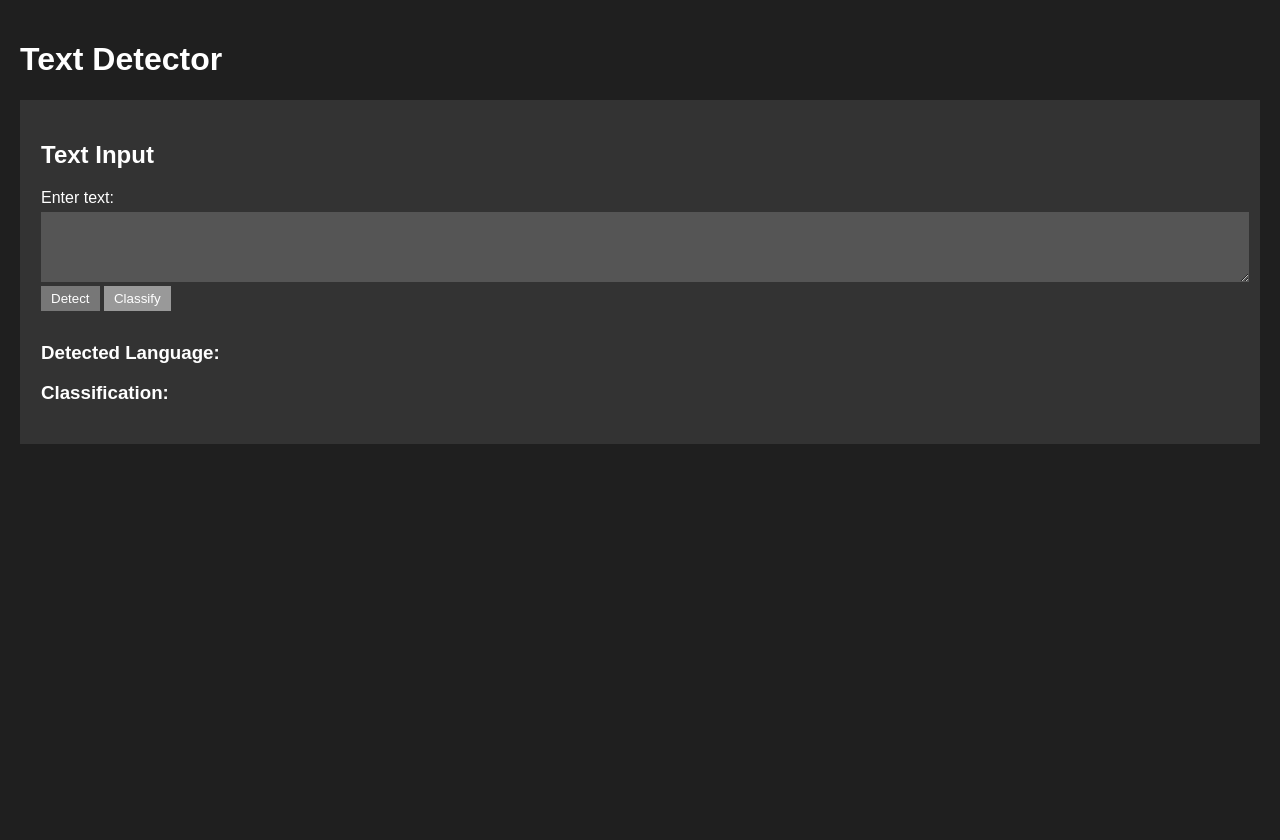
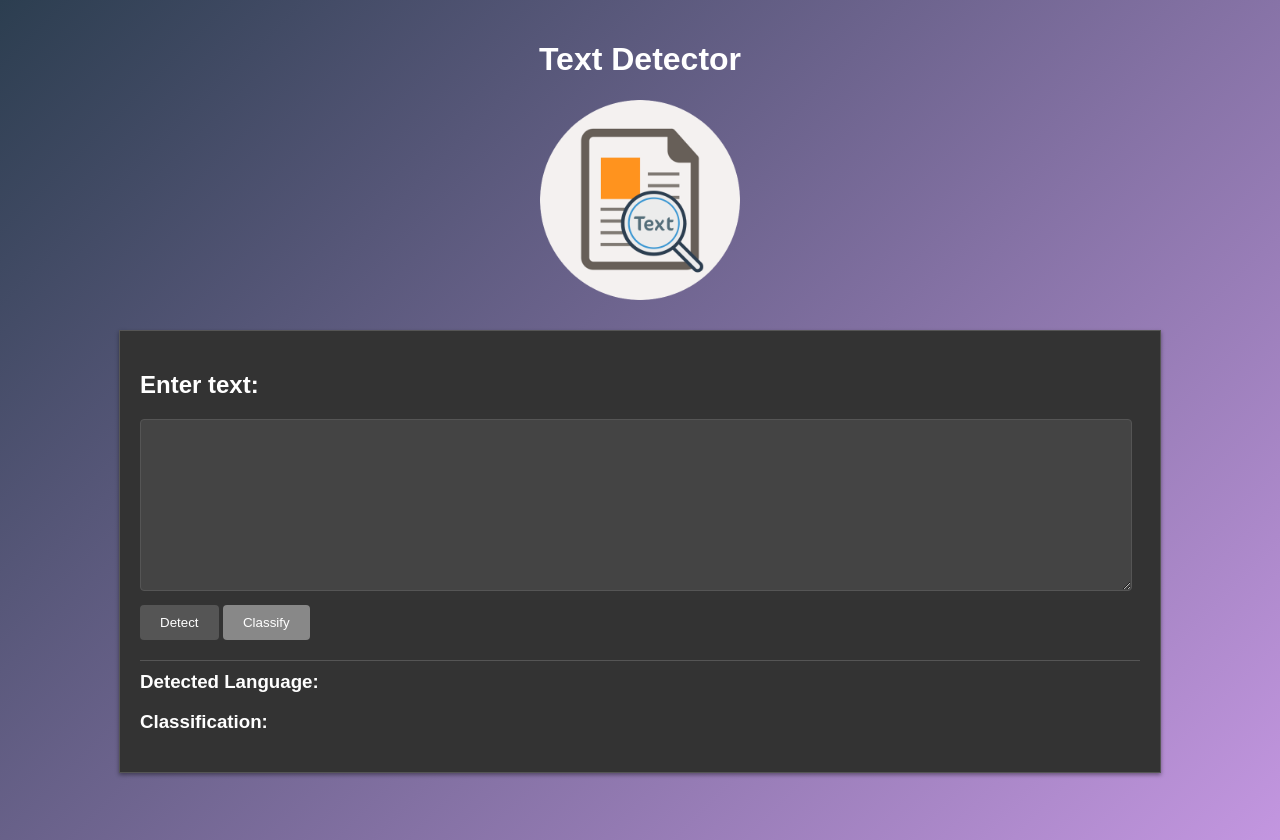
Before and after one commit to Bhuribhat/Text-Classification, a FastAPI app: template app/templates/index.html in a window 1280 px wide. Before the commit the page ends 444 px from the top, so only its background shows below. Run offline with FastAPI, Linux system fonts and the light colour scheme; the template is opened without the code that fills it, so the values that code supplies are empty; parts of the project's set-up code (start-up, migrations or seed data) failed here and were passed over.

Commit message:
update html and css

```diff
--- a/app/static/css/style.css
+++ b/app/static/css/style.css
@@ -1,20 +1,27 @@
 body {
     font-family: Arial, sans-serif;
+    height: 100vh;
     margin: 0;
     padding: 20px;
-    background-color: #1f1f1f;
+    background: linear-gradient(135deg, #2c3e50, #c396e0);
     color: #fff;
+    overflow: hidden;
 }
 
 h1 {
+    text-align: center;
     color: #fff;
 }
 
 .container {
-    margin-top: 20px;
-    border: 1px solid #333;
+    max-width: 1000px;
+    margin-top: 30px;
+    margin-left: auto;
+    margin-right: auto;
+    border: 1px solid #555;
     padding: 20px;
     background-color: #333;
+    box-shadow: 0 2px 4px rgba(0, 0, 0, 0.4);
 }
 
 form {
@@ -23,36 +30,45 @@ form {
 
 label {
     display: block;
-    margin-bottom: 5px;
+    margin-bottom: 10px;
+    font-weight: bold;
+}
+
+textarea {
+    width: 97%;
+    height: 150px;
+    padding: 10px;
+    margin-bottom: 10px;
+    border: 1px solid #555;
+    border-radius: 4px;
+    resize: vertical;
+    background-color: #444;
     color: #fff;
 }
 
-textarea {
-    width: 100%;
-    padding: 5px;
+button {
+    padding: 10px 20px;
     background-color: #555;
     color: #fff;
     border: none;
+    border-radius: 4px;
+    cursor: pointer;
+    transition: background-color 0.3s ease;
 }
 
-button {
-    padding: 5px 10px;
+button:hover {
     background-color: #777;
-    color: #fff;
-    border: none;
-    cursor: pointer;
 }
 
 button:disabled {
-    background-color: #999;
+    background-color: #888;
     cursor: not-allowed;
 }
 
 .result {
     margin-top: 20px;
-    border-top: 1px solid #333;
+    border-top: 1px solid #555;
     padding-top: 10px;
-    color: #fff;
 }
 
 .result h3 {
--- a/app/templates/index.html
+++ b/app/templates/index.html
@@ -6,11 +6,13 @@
 </head>
 <body>
     <h1>Text Detector</h1>
+    <div style="display: flex; justify-content: center;">
+        <img alt="image" src="/static/image.png" style="max-width: 200px; max-height: 200px;">
+    </div>
     <div class="container">
-        <h2>Text Input</h2>
+        <h2>Enter text:</h2>
         <form id="textForm">
-            <label for="text">Enter text:</label>
-            <textarea id="text" name="text" rows="4" cols="50"></textarea>
+            <textarea id="text" name="text" rows="4"></textarea>
             <button type="button" onclick="submitText()">Detect</button>
             <button type="button" onclick="classifyText()" id="classifyButton" disabled>Classify</button>
         </form>
```
Also changed, not shown: README.md, app/static/image.png (added).
